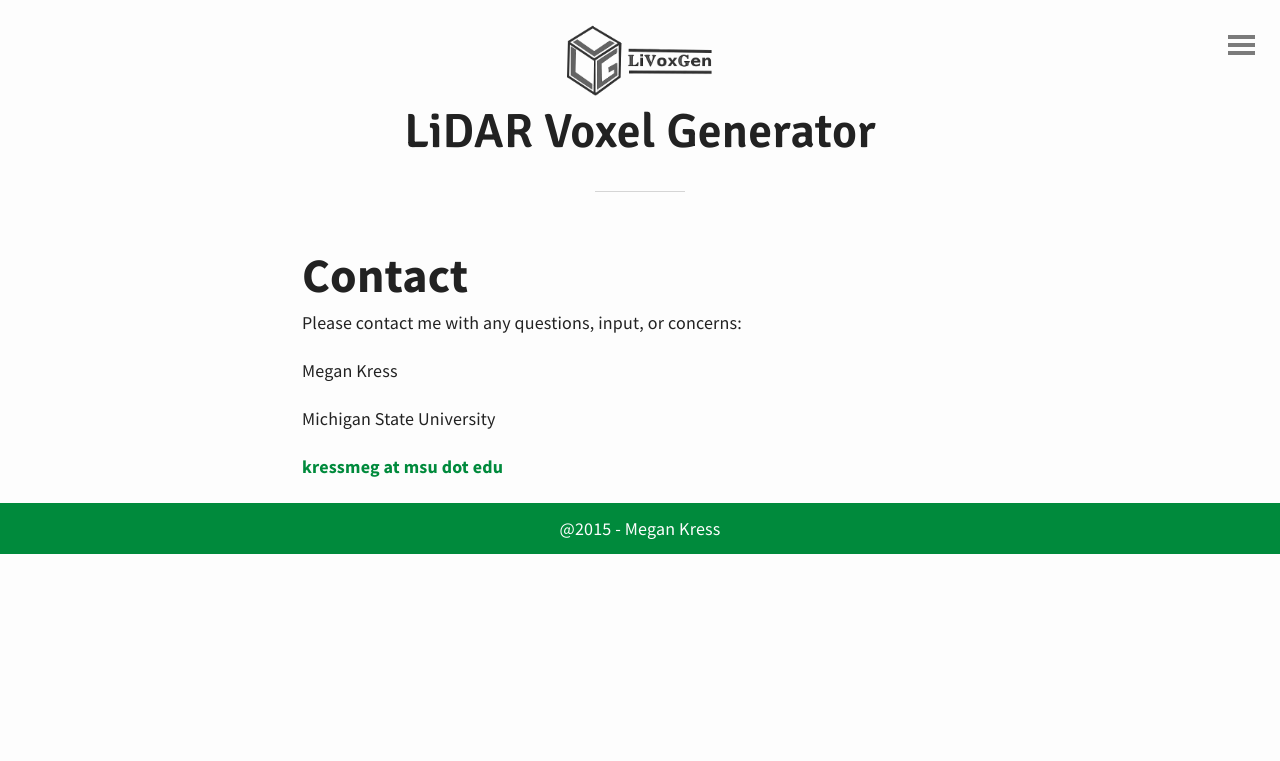
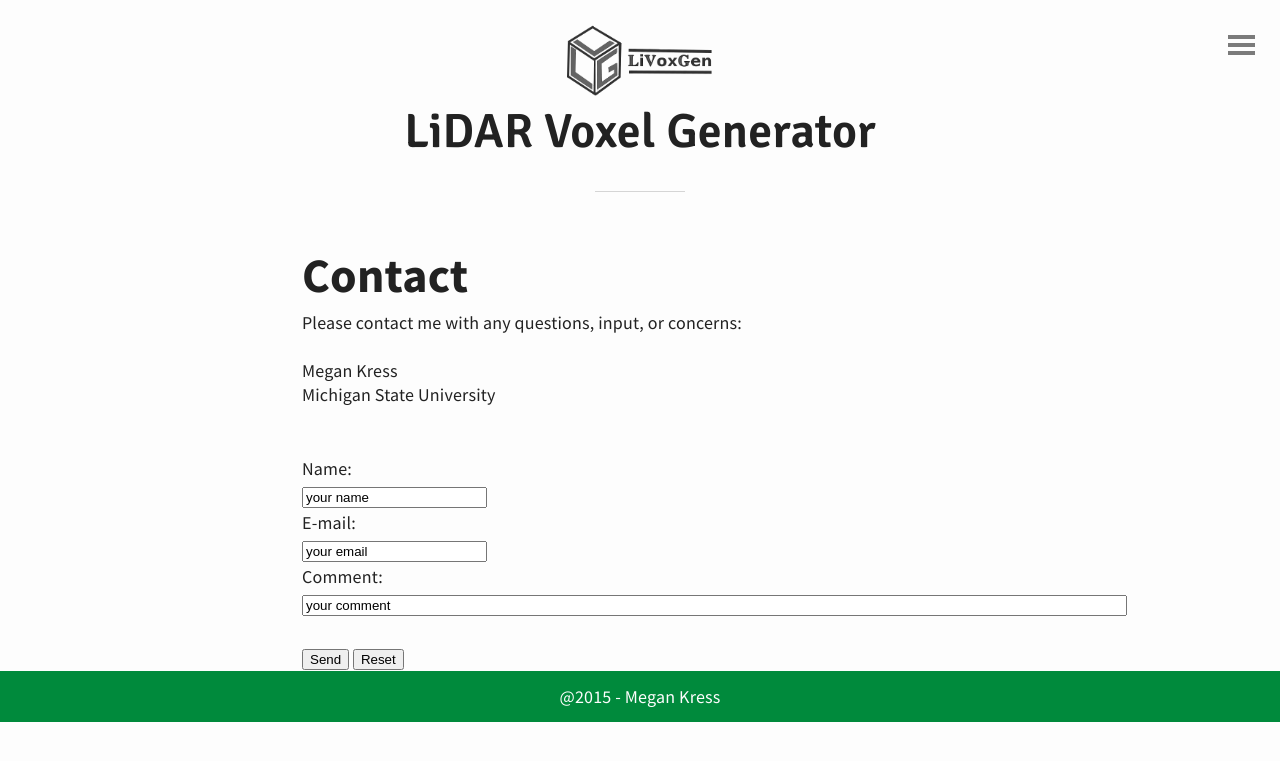
Before and after one commit to MeganKress/LiVoxGen, a Jekyll site: the page built from contact.md, in a window 1280 px wide. Shown: the top 761 px of the page. Built offline with Jekyll 4.4.1, drawn with Linux system fonts in a browser that asks for light colours.

Commit message:
Update contact.md

```diff
--- a/contact.md
+++ b/contact.md
@@ -9,9 +9,18 @@ Please contact me with any questions, input, or concerns:
 
 <p style="text-align:left">
 Megan Kress
-<br><br>
+<br>
 Michigan State University
 <br><br>
-<a href="mailto:kressmeg@msu.edu">kressmeg at msu dot edu</a>
+</p>
 
-</p>
+<form action="MAILTO:kressmeg@msu.edu" method="post" enctype="text/plain">
+Name:<br>
+<input type="text" name="name" value="your name"><br>
+E-mail:<br>
+<input type="text" name="mail" value="your email"><br>
+Comment:<br>
+<input type="text" name="comment" value="your comment" size="100"><br><br>
+<input type="submit" value="Send">
+<input type="reset" value="Reset">
+</form>
```
